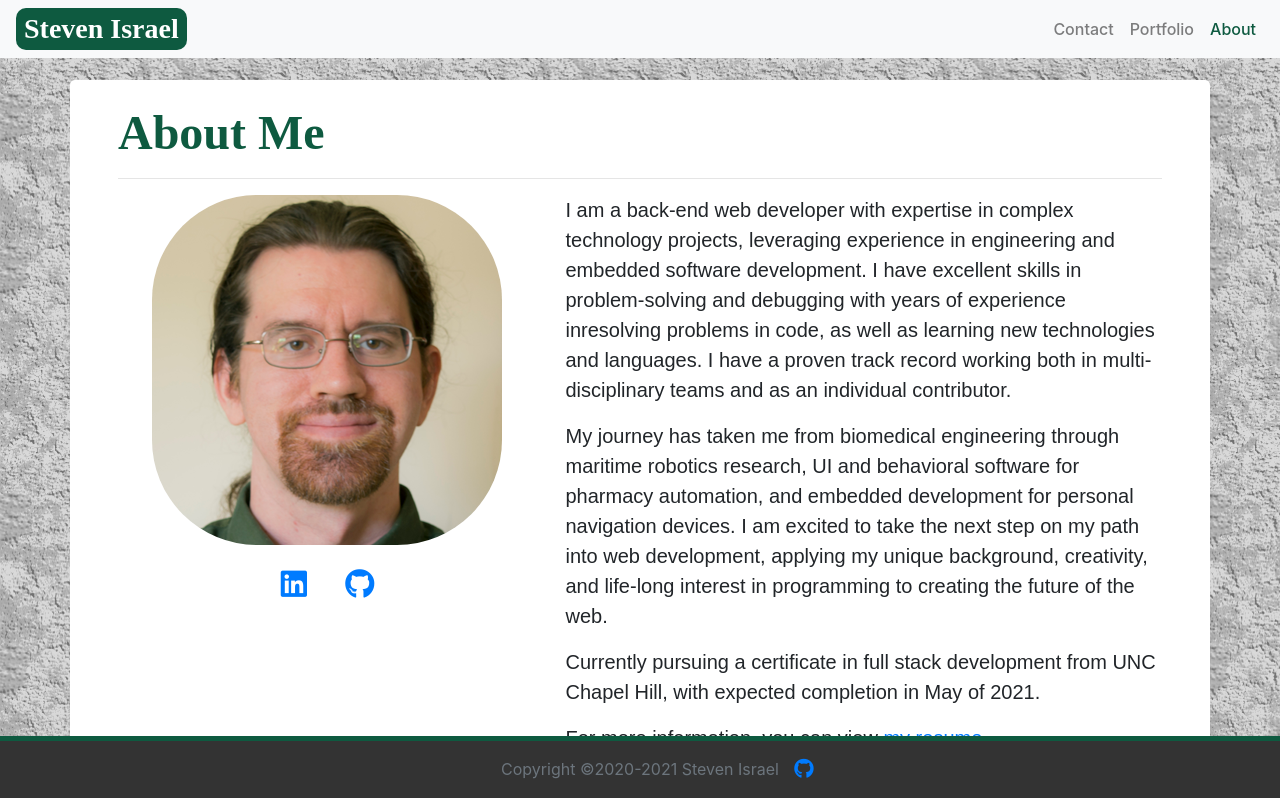
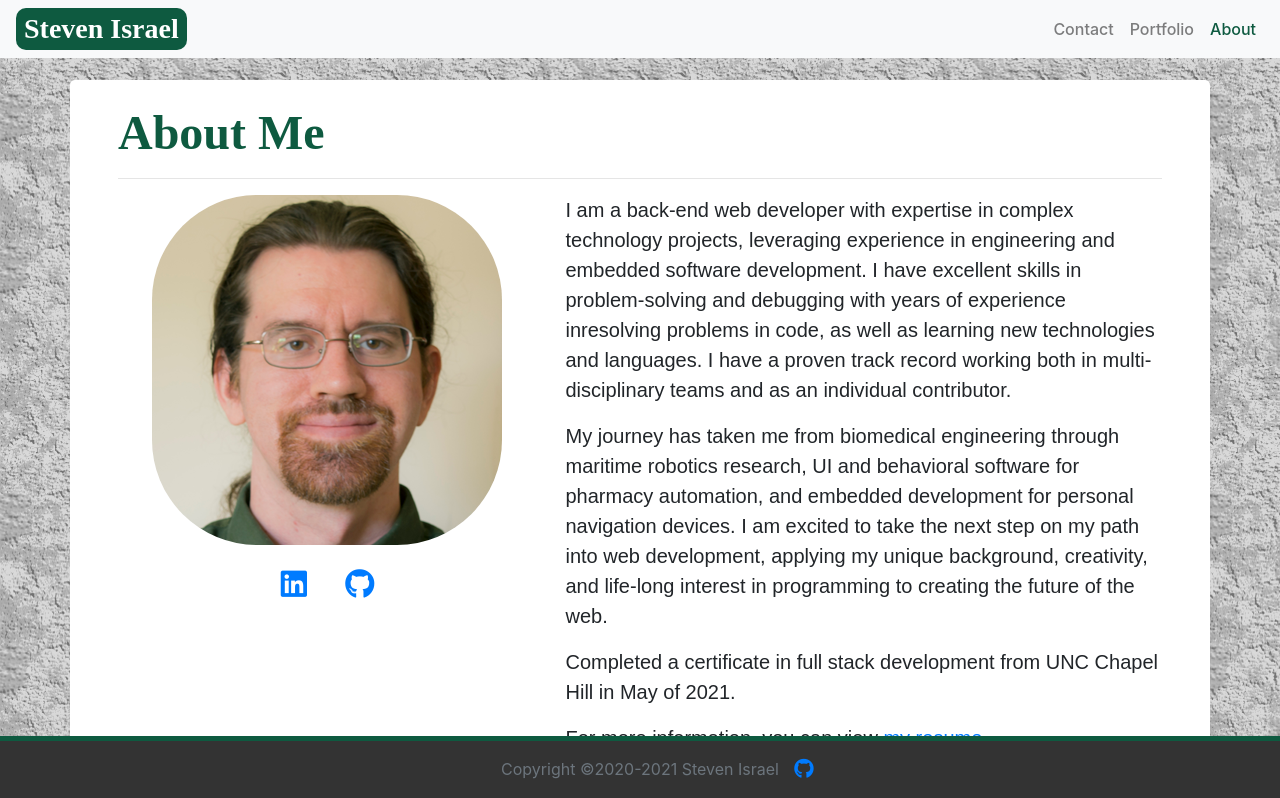
Before and after one commit to malenchite/malenchite.github.io, a React (Create React App) app: page /#/ in a window 1280 px wide. Shown: the top 798 px of the page. Built offline with nearby package versions, Linux system fonts and the light colour scheme.

Commit message:
Updated bio with graduation info

```diff
--- a/src/pages/About.js
+++ b/src/pages/About.js
@@ -2,7 +2,7 @@ import Container from "../components/Container";
 import portrait from "../images/portrait.png";
 import "./About.css"
 
-function About() {
+function About () {
   document.title = "Steven Israel | About";
   return (
     <Container>
@@ -39,8 +39,7 @@ function About() {
               interest in programming to creating the future of the web.
             </p>
             <p>
-              Currently pursuing a certificate in full stack development from UNC Chapel Hill, with expected completion
-              in May of 2021.
+              Completed a certificate in full stack development from UNC Chapel Hill in May of 2021.
             </p>
             <p>
               For more information, you can view <a href="https://drive.google.com/file/d/1-5sTT6lQAskb-MuUUho-Gm9-Osd94B5p/view" target="_blank" rel="noreferrer">my resume</a>.
```
